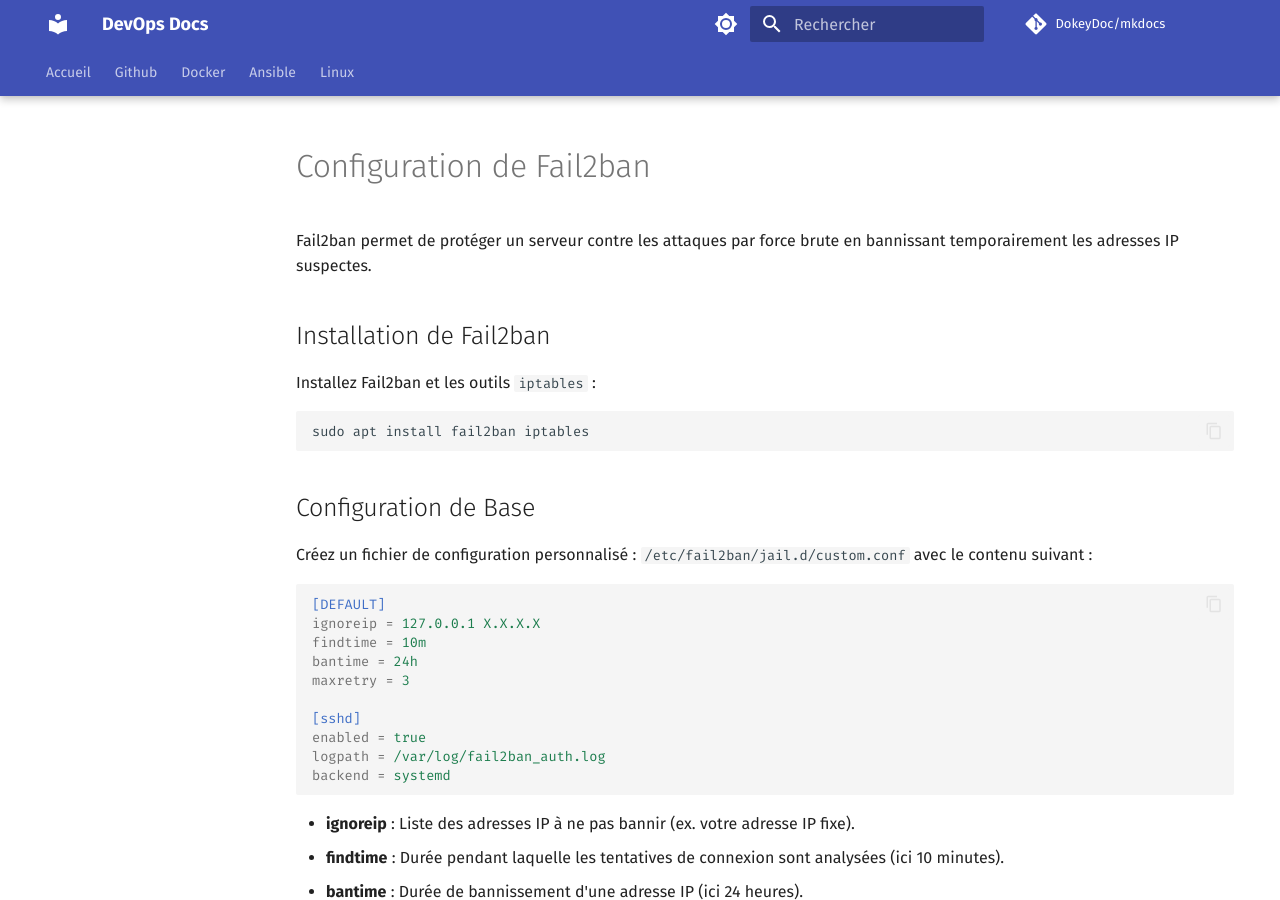
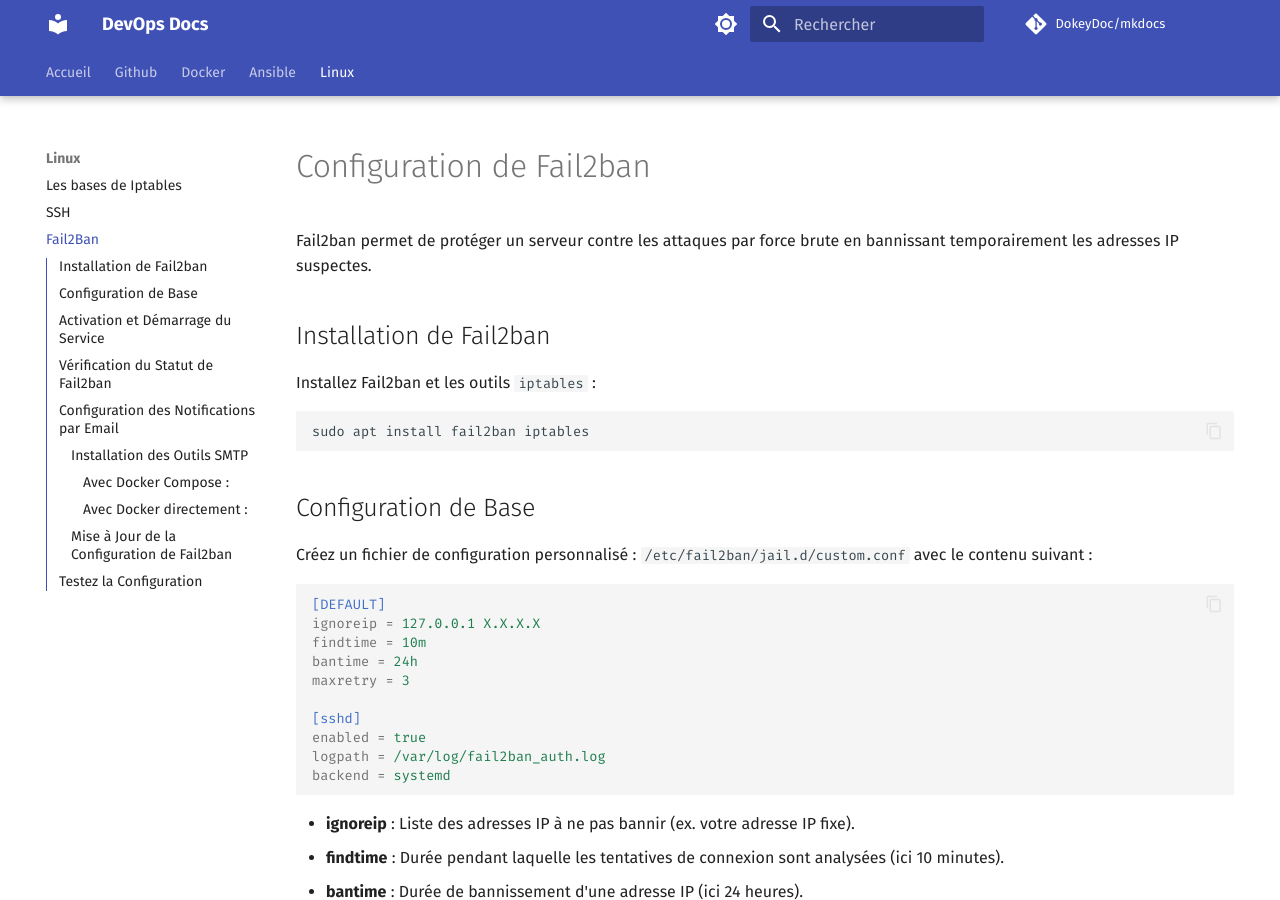
Before and after one commit to DokeyDoc/mkdocs, an MkDocs documentation site: the page built from docs/linux/fail2ban/fail2ban.md, in a window 1280 px wide and 900 px high. Built offline with MkDocs 1.6.1 and Material for MkDocs 9.7.7, drawn with Linux system fonts in a browser that asks for light colours; comment, search, counter and statistics services are not loaded.

Commit message:
feat: new file fail2ban

```diff
--- a/mkdocs.yml
+++ b/mkdocs.yml
@@ -47,6 +47,7 @@ nav:
   - Linux:
       - Les bases de Iptables: linux/firewall/firewall-commands.md
       - SSH: linux/ssh/ssh.md
+      - Fail2Ban: linux/fail2ban/fail2ban.md
 
 markdown_extensions:
   # - mdx_truly_sane_lists # pour l'indentation des listes imbriquées
```
